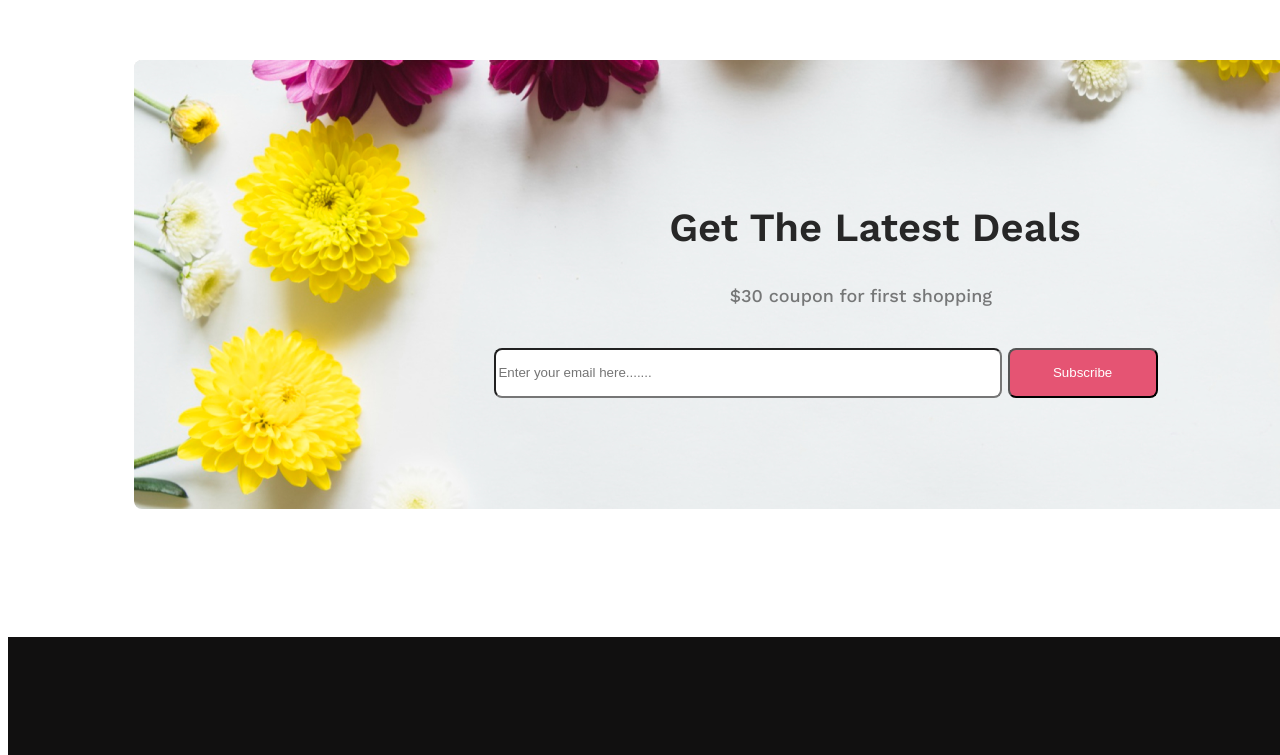
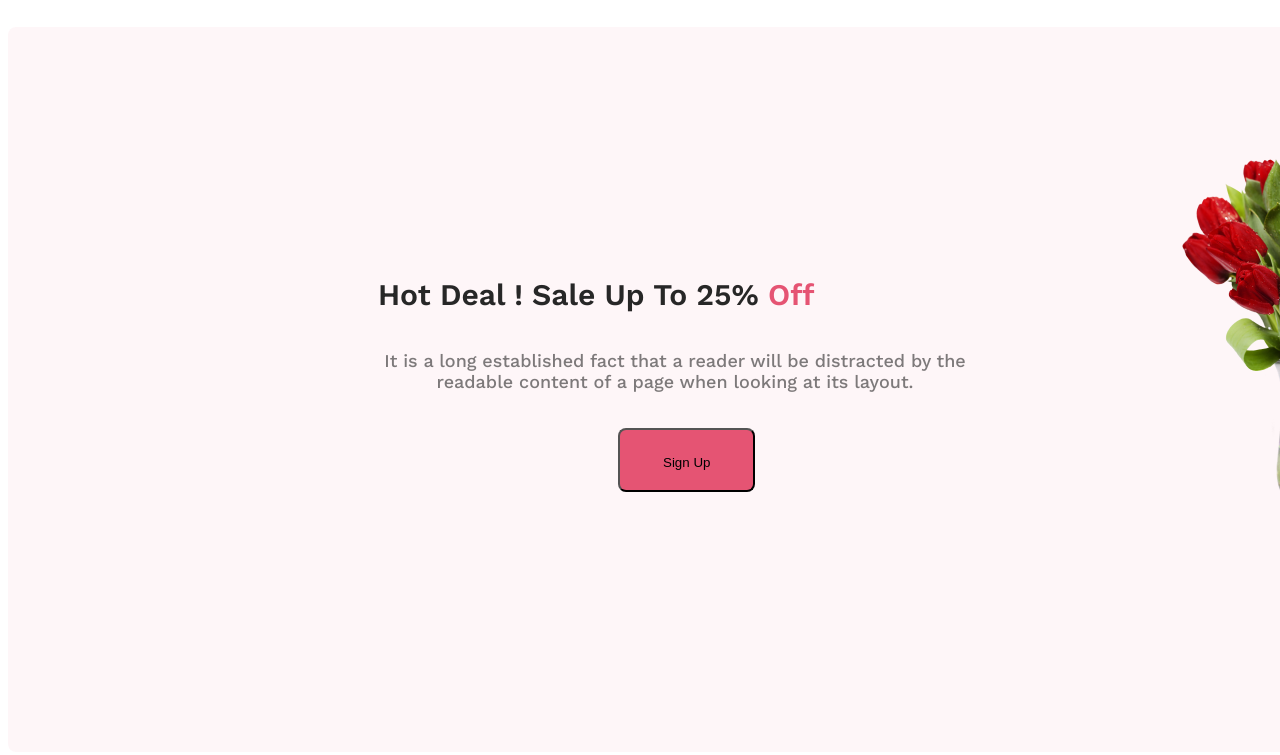
Before and after one commit to khairozzaman91/assignment1, a plain HTML site: page index.html in a window 1280 px wide. Shown: the part 10710-11465 px from the top of the page. Drawn offline with nearby package versions, Linux system fonts and the light colour scheme.

Commit message:
hot deals add

```diff
--- a/css/style.css
+++ b/css/style.css
@@ -192,6 +192,52 @@ body{
     background: rgba(71, 125, 17, 0.15);
  }
 
+ /* hotdeals section start */
+
+ .hotdeals{
+   width: 1922px;
+   height: 620px;
+   border-radius: 8px;
+   background: rgba(229, 84, 115, 0.05);
+   display: flex;
+   gap: 40;
+   padding-top: 105px;
+
+ }
+
+ /* hotdealsdescrive */
+
+ .hotdealsdescrive{
+   padding-top: 120px;
+   padding-left: 370px;
+ }
+
+ /* hotdealsimg */
+
+ .hotdealsimg{
+   padding-left:205px;
+ }
+ /* hotdealsoffer */
+
+ .hotdealsoffer{
+   color: #272727;
+   font-size: 30px;
+   width: 537px;
+   height: 48px;
+
+ }
+
+ /* hotdealsdescrive */
+
+ .hotdealsdescrives{
+   color: rgba(39, 39, 39, 0.60);
+   text-align: center;
+   font-size: 18px;
+   width: 594px;
+   height: 60px;
+
+ }
+
 
 
 
--- a/index.html
+++ b/index.html
@@ -58,6 +58,23 @@
 
             </section>
 
+                <section class="hotdeals">
+
+                     <div class="hotdealsdescrive">
+                            <h1 class="hotdealsoffer">Hot Deal ! Sale Up To 25% <span>Off</span></h1>
+                            <p class="hotdealsdescrives">It is a long established fact that a reader will be distracted by the readable content of a page when looking at its layout.</p>
+                            <button class="btn-button">Sign Up</button>
+
+                     </div>
+
+
+                     <div class="hotdealsimg">
+                          <img src="image/pngwing 8.png" alt="">
+
+                     </div>
+
+                </section>
+
             <section class="deals">
                       <h1 class="getlatest"> Get The Latest Deals</h1>
                       <p class="coupon">$30 coupon for first shopping</p>
```
